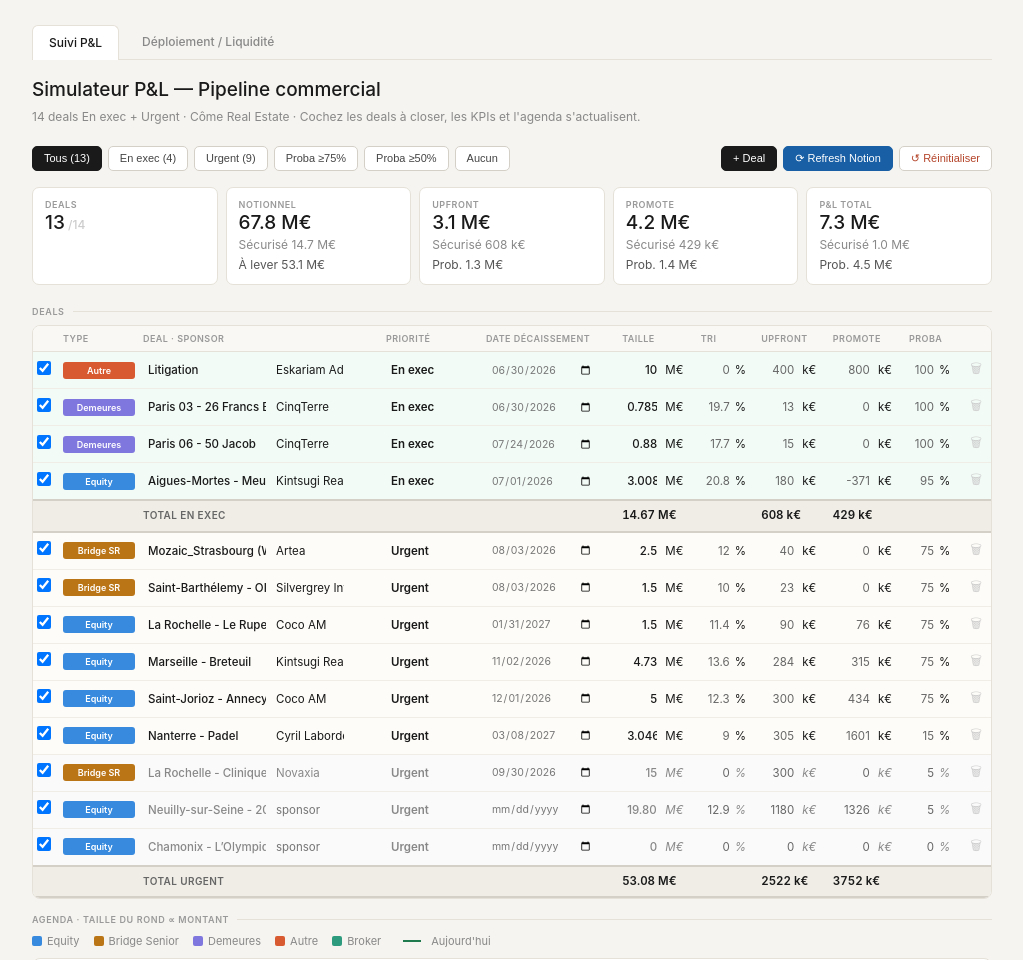
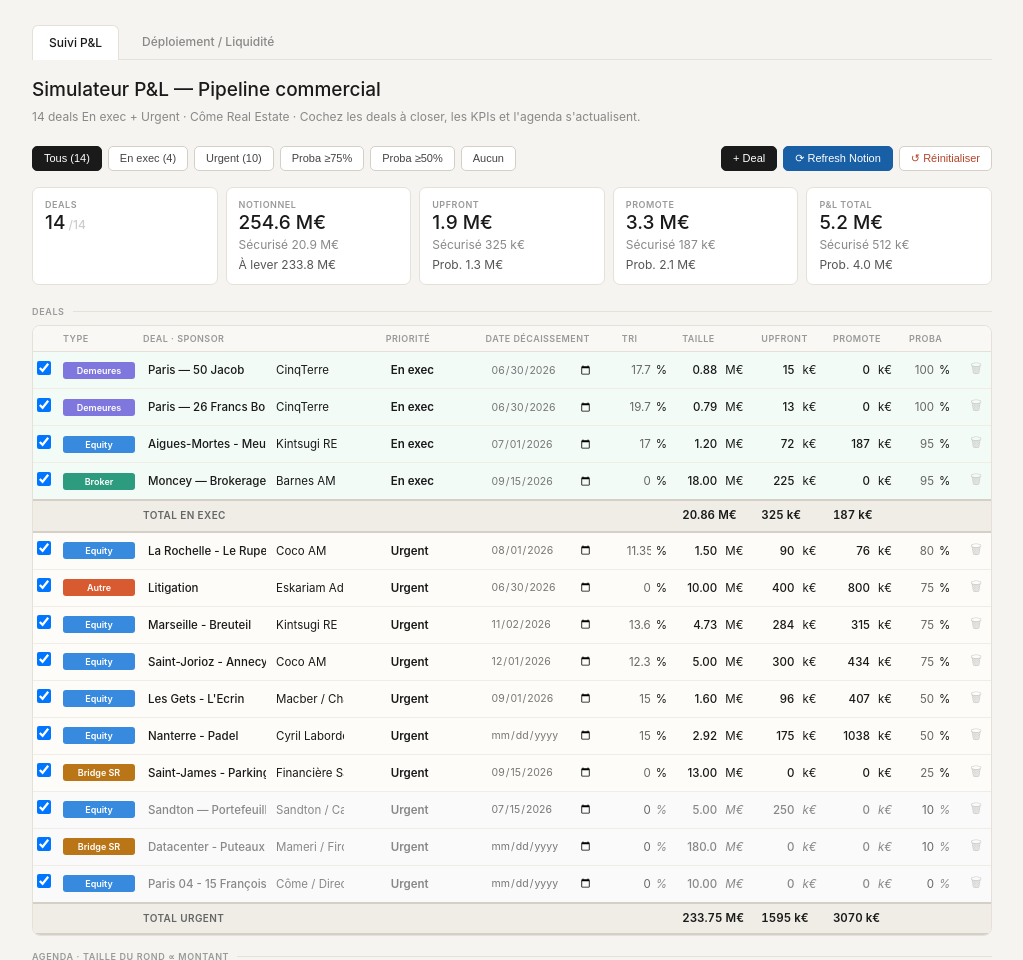
Before and after one commit to rchassard-lang/simulateur-pnl, a website: page index.html in a window 1280 px wide. Shown: the top 960 px of the page, without its empty margins (128-1151 px from the left). Drawn offline with Linux system fonts and the light colour scheme.

Commit message:
Update index.html

```diff
--- a/index.html
+++ b/index.html
@@ -113,8 +113,8 @@ tr.subtotal-row td{background:#EFEDE6 !important;border-top:2px solid #D4D0C8;bo
   <th class="sorth" data-col="n">Deal · Sponsor</th>
   <th class="sorth" data-col="pr">Priorité</th>
   <th class="sorth" data-col="ds">Date décaissement</th>
+  <th class="num sorth" data-col="t">TRI</th>
   <th class="num sorth" data-col="sz">Taille</th>
-  <th class="num sorth" data-col="t">TRI</th>
   <th class="num sorth" data-col="uf">Upfront</th>
   <th class="num sorth" data-col="pm">Promote</th>
   <th class="num sorth" data-col="p">Proba</th>
@@ -152,19 +152,20 @@ tr.subtotal-row td{background:#EFEDE6 !important;border-top:2px solid #D4D0C8;bo
 
 <script>
 let deals=[
-  {id:'chamonix0',n:'Chamonix - L’Olympique',sh:'Chamonix - L’O',sp:'',i:'EQ',pr:'Urgent',ds:null,de:null,p:0,sz:0,t:0,uf:0,pm:0},
-  {id:'mozaicst1',n:'Mozaic_Strasbourg (Wacken)',sh:'Mozaic_Strasbo',sp:'Artea',i:'BR',pr:'Urgent',ds:'2026-08-03',de:null,p:0.75,sz:2.5,t:12,uf:40,pm:0},
-  {id:'larochel2',n:'La Rochelle - Clinique du Mail',sh:'La Rochelle - ',sp:'Novaxia',i:'BR',pr:'Urgent',ds:'2026-09-30',de:null,p:0.05,sz:15,t:0,uf:300,pm:0},
-  {id:'neuillys3',n:'Neuilly-sur-Seine - 20 Château',sh:'Neuilly-sur-Se',sp:'',i:'EQ',pr:'Urgent',ds:null,de:null,p:0.05,sz:19.806,t:12.9,uf:1180,pm:1326},
-  {id:'saintbar4',n:'Saint-Barthélemy - OIMA Villas',sh:'Saint-Barthéle',sp:'Silvergrey Invest',i:'BR',pr:'Urgent',ds:'2026-08-03',de:null,p:0.75,sz:1.5,t:10,uf:23,pm:0},
-  {id:'nanterre5',n:'Nanterre - Padel',sh:'Nanterre - Pad',sp:'Cyril Laborde',i:'EQ',pr:'Urgent',ds:'2027-03-08',de:null,p:0.15,sz:3.046,t:9,uf:305,pm:1601},
-  {id:'larochel6',n:'La Rochelle - Le Rupella',sh:'La Rochelle - ',sp:'Coco AM',i:'EQ',pr:'Urgent',ds:'2027-01-31',de:null,p:0.75,sz:1.5,t:11.4,uf:90,pm:76},
-  {id:'marseill7',n:'Marseille - Breteuil',sh:'Marseille - Br',sp:'Kintsugi Real Estate',i:'EQ',pr:'Urgent',ds:'2026-11-02',de:'2027-01-11',p:0.75,sz:4.73,t:13.6,uf:284,pm:315},
-  {id:'litigati8',n:'Litigation',sh:'Litigation',sp:'Eskariam Advisors',i:'AU',pr:'En exec',ds:'2026-06-30',de:'2026-09-15',p:1,sz:10,t:0,uf:400,pm:800},
-  {id:'paris0329',n:'Paris 03 - 26 Francs Bourgeois',sh:'Paris 03 - 26 ',sp:'CinqTerre',i:'DE',pr:'En exec',ds:'2026-06-30',de:null,p:1,sz:0.785,t:19.7,uf:13,pm:0},
-  {id:'aiguesmo10',n:'Aigues-Mortes - Meublé de tourisme',sh:'Aigues-Mortes ',sp:'Kintsugi Real Estate',i:'EQ',pr:'En exec',ds:'2026-07-01',de:null,p:0.95,sz:3.008,t:20.8,uf:180,pm:-371},
-  {id:'saintjor11',n:'Saint-Jorioz - Annecy',sh:'Saint-Jorioz -',sp:'Coco AM',i:'EQ',pr:'Urgent',ds:'2026-12-01',de:'2027-02-15',p:0.75,sz:5,t:12.3,uf:300,pm:434},
-  {id:'paris06512',n:'Paris 06 - 50 Jacob',sh:'Paris 06 - 50 ',sp:'CinqTerre',i:'DE',pr:'En exec',ds:'2026-07-24',de:null,p:1,sz:0.88,t:17.7,uf:15,pm:0}
+  {id:'j50',n:'Paris — 50 Jacob',sh:'50 Jacob',sp:'CinqTerre',i:'DE',pr:'En exec',ds:'2026-06-30',de:null,p:1.0,sz:0.88,t:17.7,uf:15,pm:0},
+  {id:'fb26',n:'Paris — 26 Francs Bourgeois',sh:'26 Francs Bgs',sp:'CinqTerre',i:'DE',pr:'En exec',ds:'2026-06-30',de:null,p:1.0,sz:0.785,t:19.7,uf:13,pm:0},
+  {id:'am',n:'Aigues-Mortes - Meublé de tourisme',sh:'Aigues-Mortes',sp:'Kintsugi RE',i:'EQ',pr:'En exec',ds:'2026-07-01',de:null,p:0.95,sz:1.199,t:17.0,uf:72,pm:187},
+  {id:'mb',n:'Moncey — Brokerage',sh:'Moncey Brok.',sp:'Barnes AM',i:'BK',pr:'En exec',ds:'2026-09-15',de:null,p:0.95,sz:18.0,t:0,uf:225,pm:0},
+  {id:'lit',n:'Litigation',sh:'Litigation',sp:'Eskariam Advisors / Victory Park',i:'AU',pr:'Urgent',ds:'2026-06-30',de:'2026-09-15',p:0.75,sz:10.0,t:0,uf:400,pm:800},
+  {id:'cy',n:'Sandton — Portefeuille Cayman',sh:'Sandton-Cayman',sp:'Sandton / Cayman Group',i:'EQ',pr:'Urgent',ds:'2026-07-15',de:null,p:0.10,sz:5.0,t:0,uf:250,pm:0},
+  {id:'ms',n:'Marseille - Breuteil',sh:'Breuteil',sp:'Kintsugi RE',i:'EQ',pr:'Urgent',ds:'2026-11-02',de:'2027-01-11',p:0.75,sz:4.73,t:13.6,uf:284,pm:315},
+  {id:'sj',n:'Saint-Jorioz - Annecy',sh:'Saint-Jorioz',sp:'Coco AM',i:'EQ',pr:'Urgent',ds:'2026-12-01',de:'2027-02-15',p:0.75,sz:5.0,t:12.3,uf:300,pm:434},
+  {id:'lr',n:'La Rochelle - Le Rupella',sh:'La Rochelle',sp:'Coco AM',i:'EQ',pr:'Urgent',ds:'2026-08-01',de:'2026-09-30',p:0.80,sz:1.5,t:11.35,uf:90,pm:76},
+  {id:'lg',n:'Les Gets - L\'Ecrin',sh:'Les Gets',sp:'Macber / Chamoue Promotion',i:'EQ',pr:'Urgent',ds:'2026-09-01',de:null,p:0.50,sz:1.6,t:15.0,uf:96,pm:407},
+  {id:'nt',n:'Nanterre - Padel',sh:'Nanterre',sp:'Cyril Laborde',i:'EQ',pr:'Urgent',ds:null,de:null,p:0.50,sz:2.922,t:15.0,uf:175,pm:1038},
+  {id:'sj2',n:'Saint-James - Parkings Bd Raspail',sh:'Saint-James',sp:'Financière Saint-James',i:'BR',pr:'Urgent',ds:'2026-09-15',de:null,p:0.25,sz:13.0,t:0,uf:0,pm:0},
+  {id:'fm',n:'Paris 04 - 15 François Miron',sh:'François Miron',sp:'Côme / Direct',i:'EQ',pr:'Urgent',ds:null,de:null,p:0,sz:10.0,t:0,uf:0,pm:0},
+  {id:'pu',n:'Datacenter - Puteaux — Le Capitole ⚠',sh:'DC Puteaux ⚠',sp:'Mameri / Firce',i:'BR',pr:'Urgent',ds:null,de:null,p:0.10,sz:180.0,t:0,uf:0,pm:0}
 ];
 const iC={EQ:'#378ADD',BR:'#BA7517',DE:'#7F77DD',AU:'#D85A30',BK:'#2D9B7D'};
 const iL={EQ:'Equity',BR:'Bridge SR',DE:'Demeures',AU:'Autre',BK:'Broker'};
@@ -262,11 +263,14 @@ function sortDeals(){
     });
     return arr;
   }
-  // défaut : En exec d'abord, puis Urgent, puis par probabilité décroissante
+  // défaut : priorité (En exec, Urgent…), puis proba décroissante, puis date croissante
   arr.sort((a,b)=>{
     const ra=PR_RANK[a.pr]??9, rb=PR_RANK[b.pr]??9;
     if(ra!==rb)return ra-rb;
-    return (b.p||0)-(a.p||0);
+    const dp=(b.p||0)-(a.p||0);
+    if(dp!==0)return dp;
+    const da=a.ds||'9999', db=b.ds||'9999';
+    return da<db?-1:da>db?1:0;
   });
   return arr;
 }
@@ -290,10 +294,10 @@ function renderTable(){
       <td><input class="ed ${nameClass}" data-id="${d.id}" data-f="n" value="${(d.n||'').replace(/"/g,'&quot;')}" style="width:128px"><input class="ed sp-inline" data-id="${d.id}" data-f="sp" value="${(d.sp||'').replace(/"/g,'&quot;')}" placeholder="sponsor" style="width:78px"></td>
       <td><select class="ed ${isExec?'pr-exec':'pr-urg'}" data-id="${d.id}" data-f="pr" style="width:80px">${optPr}</select></td>
       <td><input class="ed" type="date" data-id="${d.id}" data-f="ds" value="${dsv}" style="width:112px;color:#777;font-size:10.5px"></td>
-      <td class="num"><input class="ed" data-id="${d.id}" data-f="sz" value="${d.sz}" style="width:40px;text-align:right;font-weight:500"> M€</td>
       <td class="num"><input class="ed" data-id="${d.id}" data-f="t" value="${d.t}" style="width:34px;text-align:right;color:#666">%</td>
-      <td class="num"><input class="ed" data-id="${d.id}" data-f="uf" value="${d.uf}" style="width:38px;text-align:right;color:#666"> k€</td>
-      <td class="num"><input class="ed" data-id="${d.id}" data-f="pm" value="${d.pm}" style="width:42px;text-align:right;color:#666"> k€</td>
+      <td class="num"><input class="ed" data-id="${d.id}" data-f="sz" value="${(+d.sz).toFixed(2)}" style="width:40px;text-align:right;font-weight:500"> M€</td>
+      <td class="num"><input class="ed" data-id="${d.id}" data-f="uf" value="${d.uf}" style="width:38px;text-align:right;font-weight:500"> k€</td>
+      <td class="num"><input class="ed" data-id="${d.id}" data-f="pm" value="${d.pm}" style="width:42px;text-align:right;font-weight:500"> k€</td>
       <td class="num"><input class="ed" data-id="${d.id}" data-f="p" value="${Math.round(d.p*100)}" style="width:30px;text-align:right;color:#666">%</td>
       <td style="text-align:center;width:30px"><button class="delDeal" data-id="${d.id}" title="Supprimer">🗑</button></td>
     </tr>`;
@@ -308,7 +312,7 @@ function renderTable(){
       let j=i,ts=0,tu=0,tp=0;
       while(j<sorted.length&&sorted[j].pr===grp){if(sel.has(sorted[j].id)){ts+=sorted[j].sz||0;tu+=sorted[j].uf||0;tp+=sorted[j].pm||0;}j++;}
       for(let k=i;k<j;k++)html+=rows[k];
-      html+=`<tr class="subtotal-row"><td></td><td></td><td style="font-weight:600;font-size:10px;color:#666;text-transform:uppercase;letter-spacing:.04em">Total ${grp}</td><td></td><td></td><td class="num" style="font-weight:600">${fmtSz(ts)} M€</td><td></td><td class="num" style="font-weight:600">${Math.round(tu)} k€</td><td class="num" style="font-weight:600">${Math.round(tp)} k€</td><td></td><td></td></tr>`;
+      html+=`<tr class="subtotal-row"><td></td><td></td><td style="font-weight:600;font-size:10px;color:#666;text-transform:uppercase;letter-spacing:.04em">Total ${grp}</td><td></td><td></td><td></td><td class="num" style="font-weight:600">${fmtSz(ts)} M€</td><td class="num" style="font-weight:600">${Math.round(tu)} k€</td><td class="num" style="font-weight:600">${Math.round(tp)} k€</td><td></td><td></td></tr>`;
       i=j;
     }
   }else{
```
